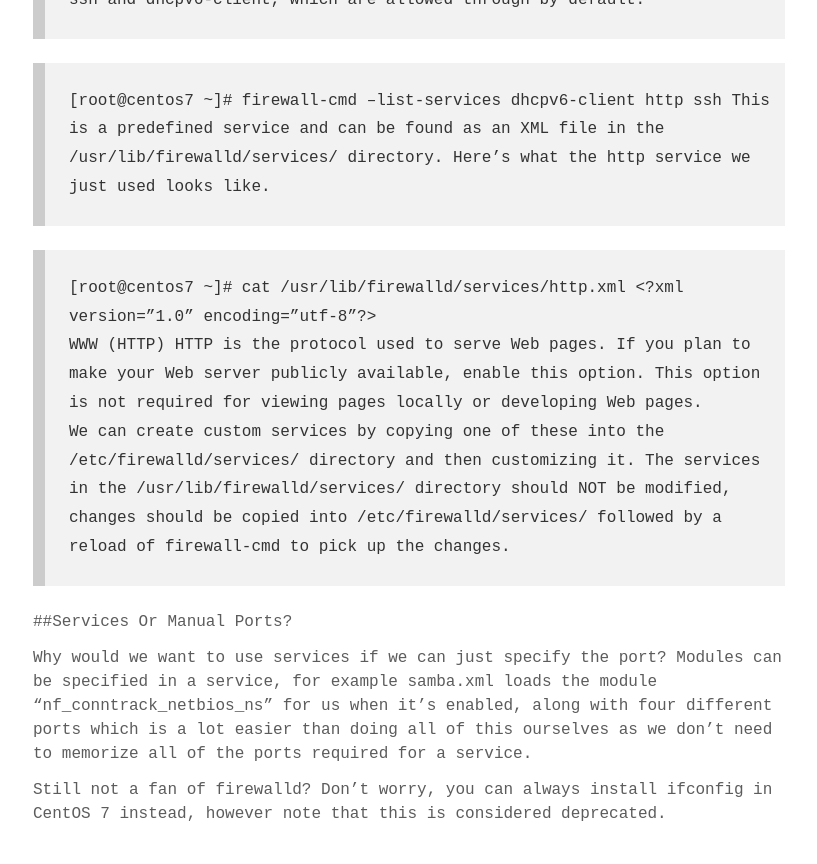
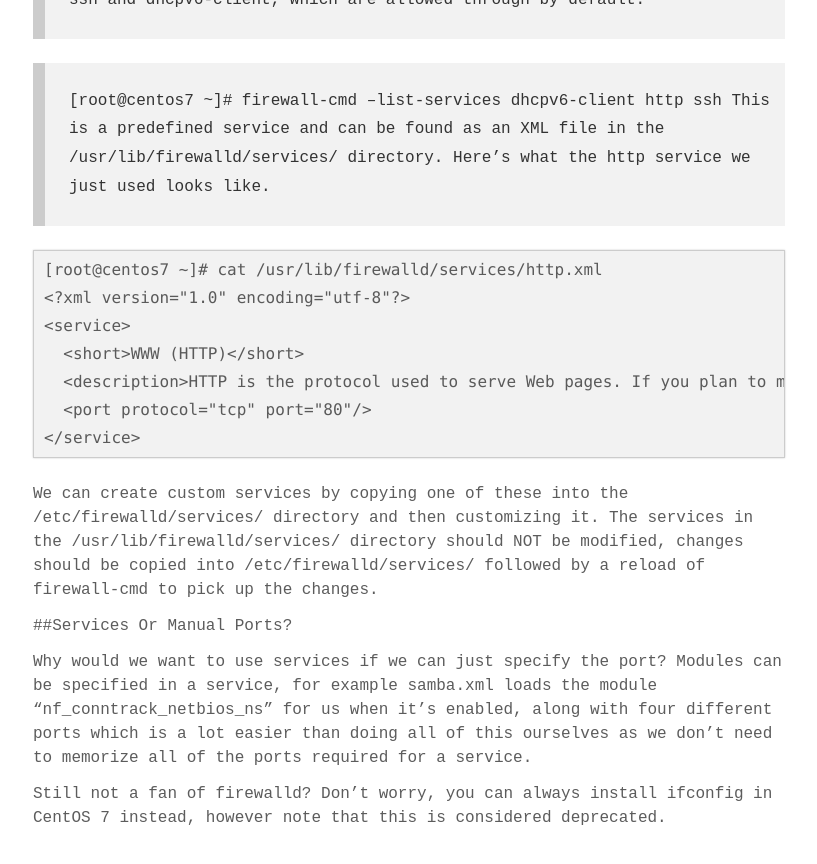
Before and after one commit to yinbetterdev/yinbetterdev.github.io, a Jekyll site: the page built from _posts/2020-04-15-open-port-in-centos.md, in a window 1280 px wide and 900 px high, scrolled down 1185 px. Shown: the top 864 px of the window, without its empty margins (231-1048 px from the left). Built offline with Jekyll 4.4.1, drawn with Linux system fonts in a browser that asks for light colours; some web fonts are replaced.

Commit message:
Update 2020-04-15-open-port-in-centos.md

````diff
--- a/_posts/2020-04-15-open-port-in-centos.md
+++ b/_posts/2020-04-15-open-port-in-centos.md
@@ -41,13 +41,15 @@ Now if we list the services that are accepted through the firewall, we will see
 >dhcpv6-client http ssh
 This is a predefined service and can be found as an XML file in the /usr/lib/firewalld/services/ directory. Here’s what the http service we just used looks like.
 
->[root@centos7 ~]# cat /usr/lib/firewalld/services/http.xml
-><?xml version="1.0" encoding="utf-8"?>
-><service>
->  <short>WWW (HTTP)</short>
->  <description>HTTP is the protocol used to serve Web pages. If you plan to make your Web server publicly available, enable this option. This option is not required for viewing pages locally or developing Web pages.</description>
->  <port protocol="tcp" port="80"/>
-></service>
+```
+[root@centos7 ~]# cat /usr/lib/firewalld/services/http.xml
+<?xml version="1.0" encoding="utf-8"?>
+<service>
+  <short>WWW (HTTP)</short>
+  <description>HTTP is the protocol used to serve Web pages. If you plan to make your Web server publicly available, enable this option. This option is not required for viewing pages locally or developing Web pages.</description>
+  <port protocol="tcp" port="80"/>
+</service>
+```
 We can create custom services by copying one of these into the /etc/firewalld/services/ directory and then customizing it. The services in the /usr/lib/firewalld/services/ directory should NOT be modified, changes should be copied into /etc/firewalld/services/ followed by a reload of firewall-cmd to pick up the changes.
 
 ##Services Or Manual Ports?
````
